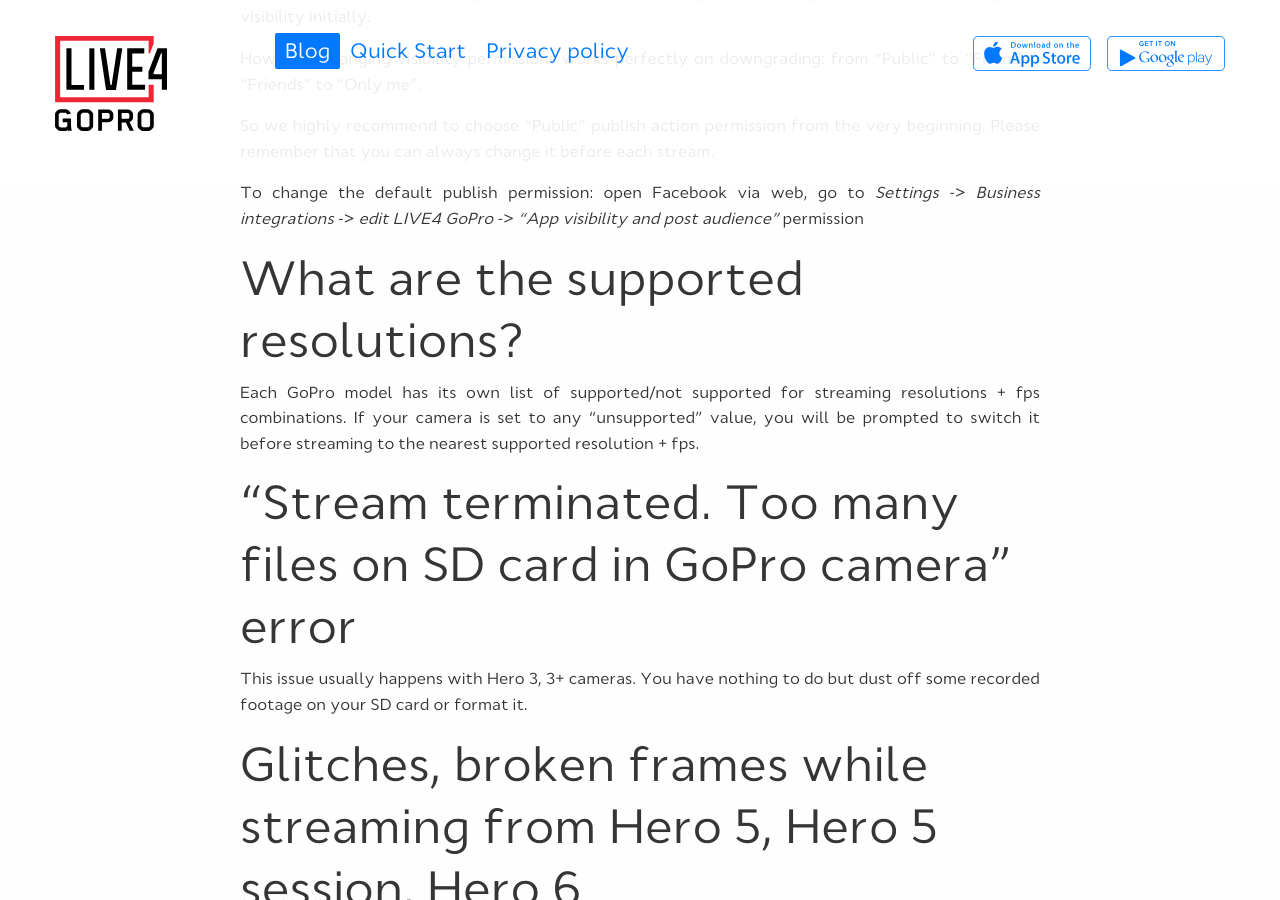
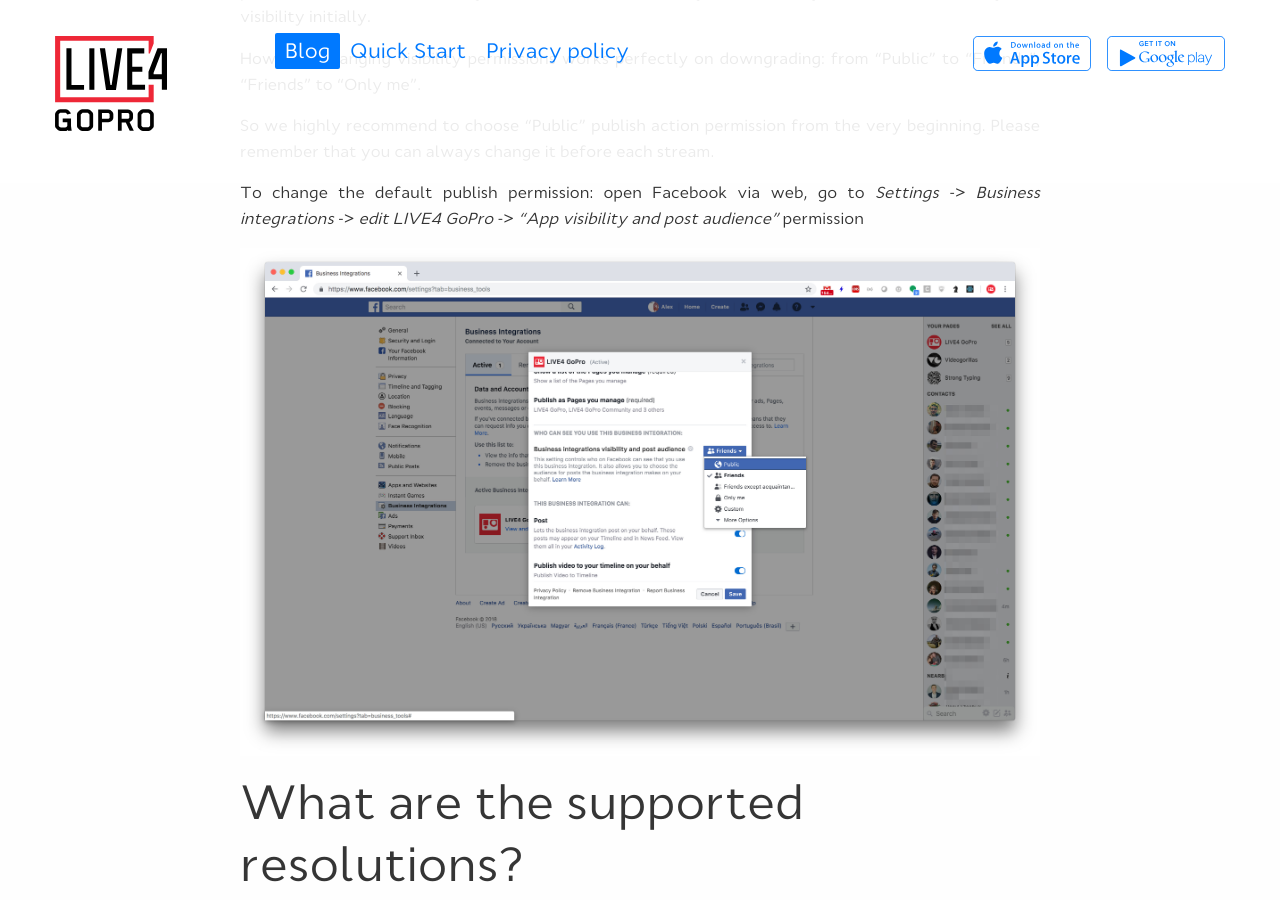
Before and after one commit to videogorillas/live4io, a Jekyll site: the page built from _posts/2018-09-19-faq.md, in a window 1280 px wide and 900 px high, scrolled down 1437 px. Built offline with Jekyll 4.4.1, drawn with Linux system fonts in a browser that asks for light colours.

Commit message:
faq public permissions screenshot

```diff
--- a/_posts/2018-09-19-faq.md
+++ b/_posts/2018-09-19-faq.md
@@ -20,6 +20,7 @@
 
 To change the default publish permission: open Facebook via web, go to _Settings_ -> _Business integrations_ -> _edit LIVE4 GoPro_ -> _"App visibility and post audience"_ permission
 
+![public perm](/assets/public_permissions.jpg)
 
 # What are the supported resolutions?
 
```
Also changed, not shown: assets/public_permissions.jpg (added), assets/public_permissions.png (added).
